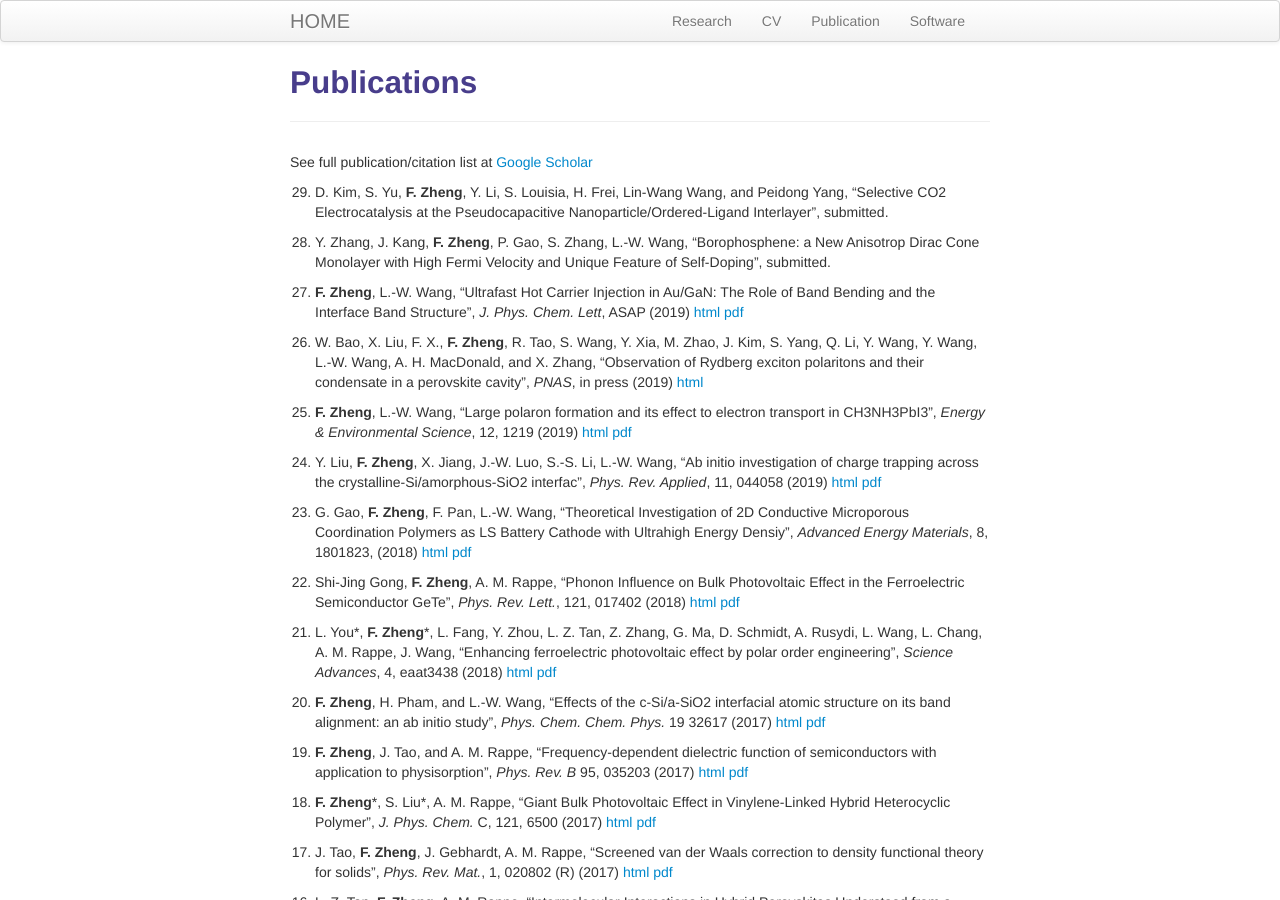
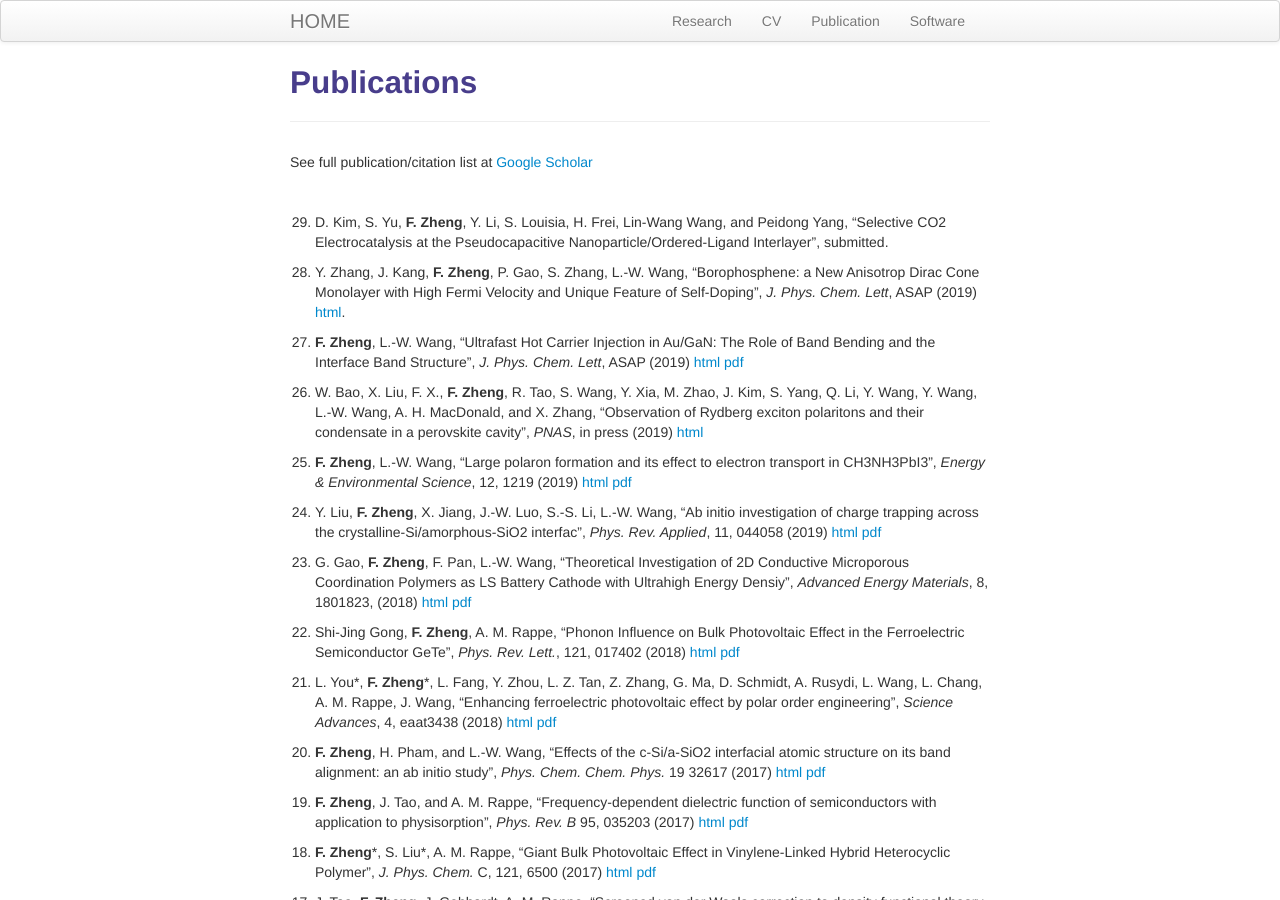
Before and after one commit to zhengfann/web, a Jekyll site: the page built from pages/publication.md, in a window 1280 px wide and 900 px high. Built offline with Jekyll 4.4.1, drawn with Linux system fonts in a browser that asks for light colours.

Commit message:
update pub

```diff
--- a/pages/publication.md
+++ b/pages/publication.md
@@ -6,9 +6,11 @@ description: Fan Zheng's research
 
 See full publication/citation list at [Google Scholar](https://scholar.google.com/citations?user=KwRlfz0AAAAJ&hl=en)
 
+<br/>
+
 0. D. Kim, S. Yu, **F. Zheng**, Y. Li, S. Louisia, H. Frei, Lin-Wang Wang, and Peidong Yang, "Selective CO2 Electrocatalysis at the Pseudocapacitive Nanoparticle/Ordered-Ligand Interlayer", submitted.
 
-0. Y. Zhang, J. Kang, **F. Zheng**, P. Gao, S. Zhang, L.-W. Wang, "Borophosphene: a New Anisotrop Dirac Cone Monolayer with High Fermi Velocity and Unique Feature of Self-Doping", submitted.
+0. Y. Zhang, J. Kang, **F. Zheng**, P. Gao, S. Zhang, L.-W. Wang, "Borophosphene: a New Anisotrop Dirac Cone Monolayer with High Fermi Velocity and Unique Feature of Self-Doping", *J. Phys. Chem. Lett*, ASAP (2019) [html](https://pubs.acs.org/doi/abs/10.1021/acs.jpclett.9b02599).
 
 0. **F. Zheng**, L.-W. Wang, "Ultrafast Hot Carrier Injection in Au/GaN: The Role of Band Bending and the Interface Band Structure", *J. Phys. Chem. Lett*, ASAP (2019) [html](https://doi.org/10.1021/acs.jpclett.9b02402) [pdf](/papers/JPCL_ASAP.pdf)
 
```
Also changed, not shown: index.md (+1 -1 lines).
